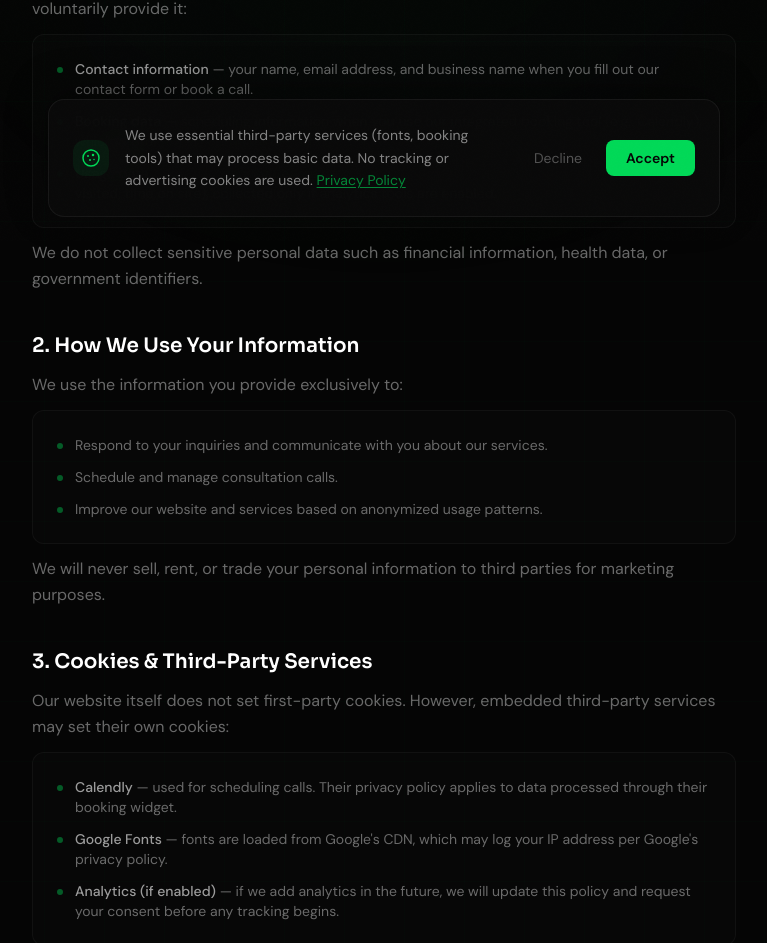
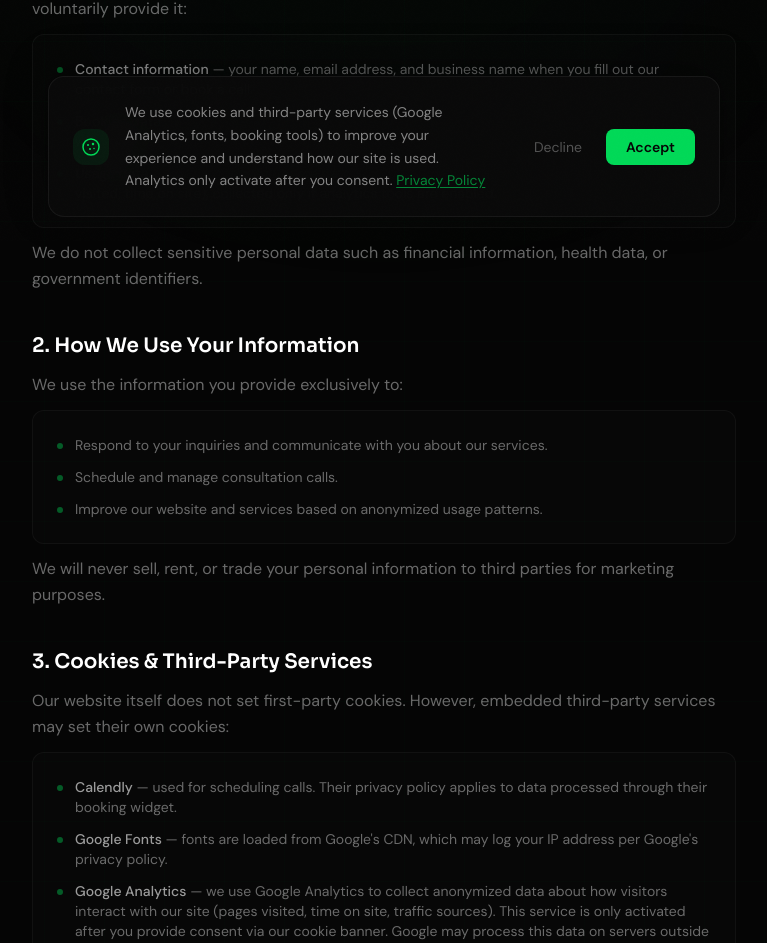
Before and after one commit to clovo-solutions/clovo-website, a Next.js app: page /privacy in a window 1280 px wide. Shown: the part 559-1502 px from the top of the page, without its empty margins (256-1023 px from the left). Built offline with nearby package versions, Linux system fonts and the light colour scheme.

Commit message:
add google analytics and update policies

```diff
--- a/src/app/layout.tsx
+++ b/src/app/layout.tsx
@@ -2,6 +2,7 @@ import type { Metadata, Viewport } from "next";
 import "./globals.css";
 import CookieConsent from "@/components/CookieConsent";
 import StructuredData from "@/components/StructuredData";
+import GoogleAnalytics from "@/components/GoogleAnalytics";
 
 const BASE_URL = "https://clovo-solutions.com";
 
@@ -118,6 +119,7 @@ export default function RootLayout({
     <html lang="en" className="dark overflow-x-hidden">
       <body className="noise-overlay bg-dark-900 text-white antialiased overflow-x-hidden">
         <StructuredData />
+        <GoogleAnalytics />
         <div className="overflow-hidden w-full">{children}</div>
         <CookieConsent />
       </body>
--- a/src/app/privacy/page.tsx
+++ b/src/app/privacy/page.tsx
@@ -175,10 +175,22 @@ function PrivacyContent() {
                   <span className="w-1.5 h-1.5 rounded-full bg-accent/40 mt-2 flex-shrink-0" />
                   <p className="text-white/40 text-sm">
                     <span className="text-white/60 font-medium">
-                      Analytics (if enabled)
+                      Google Analytics
                     </span>{" "}
-                    — if we add analytics in the future, we will update this
-                    policy and request your consent before any tracking begins.
+                    — we use Google Analytics to collect anonymized data about
+                    how visitors interact with our site (pages visited, time on
+                    site, traffic sources). This service is only activated after
+                    you provide consent via our cookie banner. Google may
+                    process this data on servers outside the EU. For details,
+                    see{" "}
+                    <a
+                      href="https://policies.google.com/privacy"
+                      target="_blank"
+                      rel="noopener noreferrer"
+                      className="text-accent/50 hover:text-accent underline underline-offset-2 transition-colors"
+                    >
+                      Google&apos;s Privacy Policy
+                    </a>
                   </p>
                 </div>
               </div>
--- a/src/components/CookieConsent.tsx
+++ b/src/components/CookieConsent.tsx
@@ -23,8 +23,7 @@ export default function CookieConsent() {
   const handleAccept = () => {
     localStorage.setItem(COOKIE_CONSENT_KEY, "accepted");
     setVisible(false);
-    // If you add analytics later, initialize them here:
-    // e.g. initGoogleAnalytics();
+    window.dispatchEvent(new Event("storage"));
   };
 
   const handleDecline = () => {
@@ -70,9 +69,10 @@ export default function CookieConsent() {
               {/* Text */}
               <div className="flex-1 min-w-0">
                 <p className="text-sm text-white/50 leading-relaxed">
-                  We use essential third-party services (fonts, booking tools)
-                  that may process basic data. No tracking or advertising
-                  cookies are used.{" "}
+                  We use cookies and third-party services (Google Analytics,
+                  fonts, booking tools) to improve your experience and
+                  understand how our site is used. Analytics only activate after
+                  you consent.{" "}
                   <Link
                     href="/privacy"
                     className="text-accent/60 hover:text-accent underline underline-offset-2 transition-colors"
--- /dev/null
+++ b/src/components/GoogleAnalytics.tsx
@@ -0,0 +1,49 @@
+"use client";
+
+import Script from "next/script";
+import { useEffect, useState } from "react";
+
+const GA_ID = "G-QFBCYC8NWF";
+
+export default function GoogleAnalytics() {
+  const [hasConsent, setHasConsent] = useState(false);
+
+  useEffect(() => {
+    const consent = localStorage.getItem("clovo_cookie_consent");
+    if (consent === "accepted") {
+      setHasConsent(true);
+    }
+
+    // Listen for consent changes (when user clicks Accept)
+    const handleStorage = () => {
+      const updated = localStorage.getItem("clovo_cookie_consent");
+      if (updated === "accepted") {
+        setHasConsent(true);
+      }
+    };
+
+    window.addEventListener("storage", handleStorage);
+    return () => window.removeEventListener("storage", handleStorage);
+  }, []);
+
+  if (!hasConsent) {
+    return null;
+  }
+
+  return (
+    <>
+      <Script
+        src={`https://www.googletagmanager.com/gtag/js?id=${GA_ID}`}
+        strategy="afterInteractive"
+      />
+      <Script id="google-analytics" strategy="afterInteractive">
+        {`
+          window.dataLayer = window.dataLayer || [];
+          function gtag(){dataLayer.push(arguments);}
+          gtag('js', new Date());
+          gtag('config', '${GA_ID}');
+        `}
+      </Script>
+    </>
+  );
+}
```
